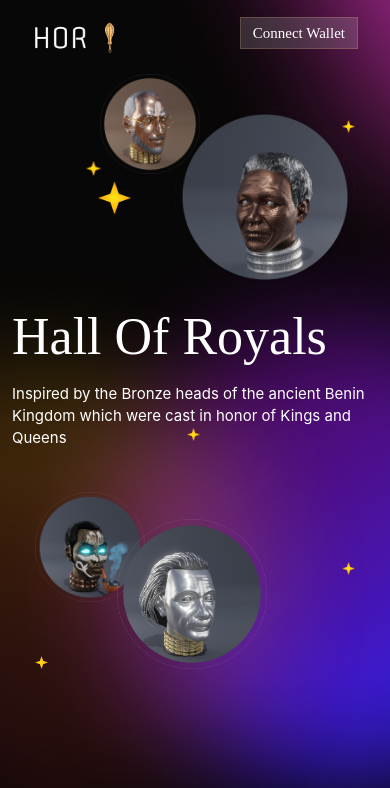
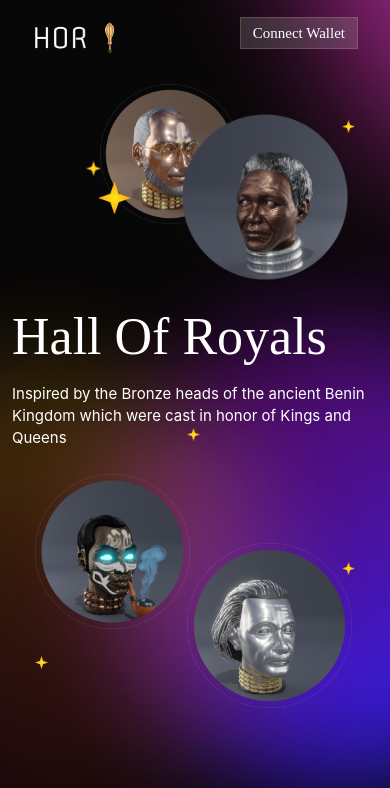
Before and after one commit to HallOfRoyals/HallOfRoyals-FrontEnd, a React (Create React App) app: page / in a window 390 px wide. Shown: the top 788 px of the page. Built offline with nearby package versions, Linux system fonts and the light colour scheme; a web font is replaced by a local one.

Commit message:
resize shapes in header section

```diff
--- a/src/index.css
+++ b/src/index.css
@@ -1106,9 +1106,9 @@ h1.section-title {
 }
 .shape-4 {
   position: absolute;
-  top: 11%;
+  top: 12.5%;
   left: 100px;
-  height: 100px;
+  height: 140px;
   z-index: -1;
 }
 .shape-5 {
@@ -1136,17 +1136,23 @@ h1.section-title {
 }
 .shape-6 {
   position: absolute;
-  bottom: 10%;
+  bottom: 6%;
   left: 9%;
-  height: 110px;
+  height: 155px;
   z-index: -1;
 }
 .shape-7 {
   position: absolute;
   bottom: 0%;
   left: 30%;
-  height: 150px;
+  height: 165px;
   z-index: -1;
+}
+@media (max-width: 767px) {
+  .shape-7 {
+    bottom: -39px;
+    left: 48%;
+  }
 }
 .shape-8 {
   position: absolute;
```
